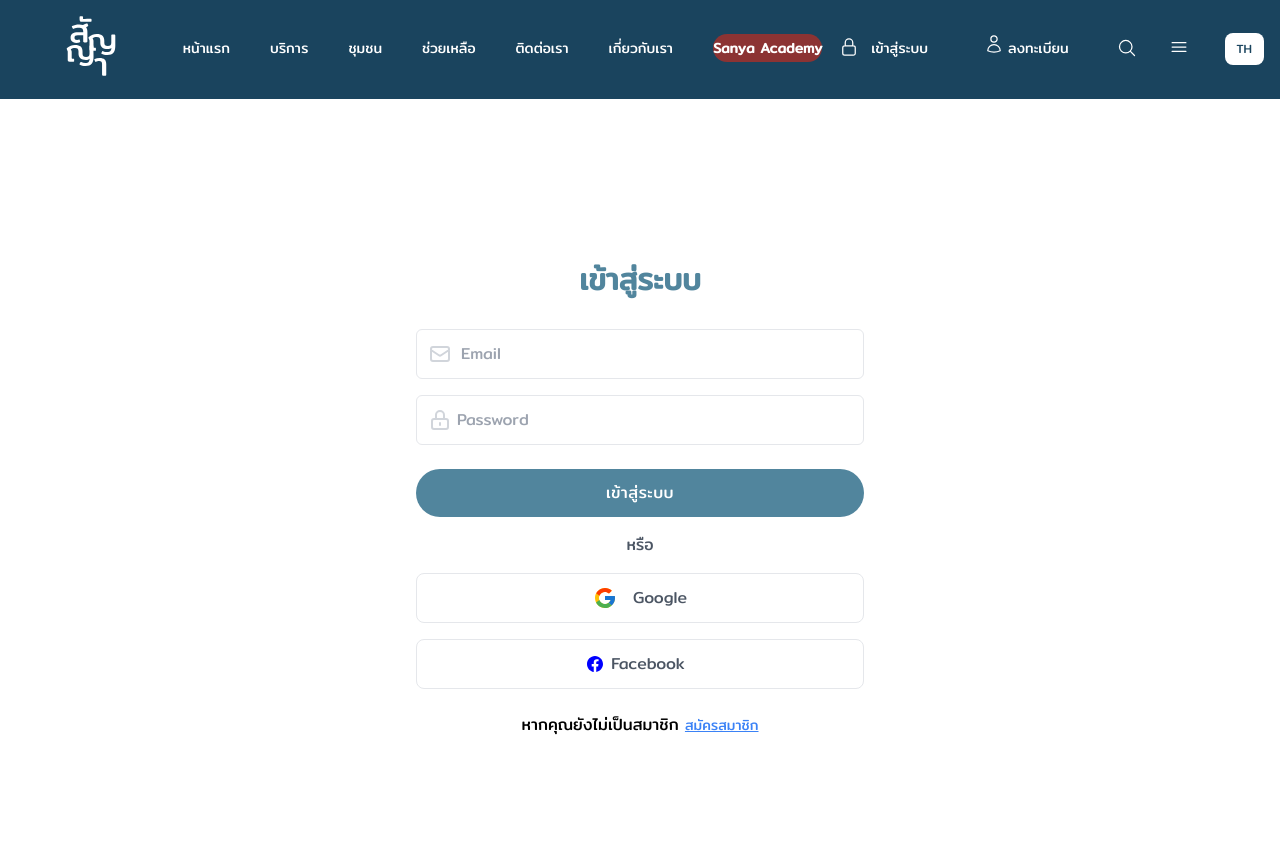
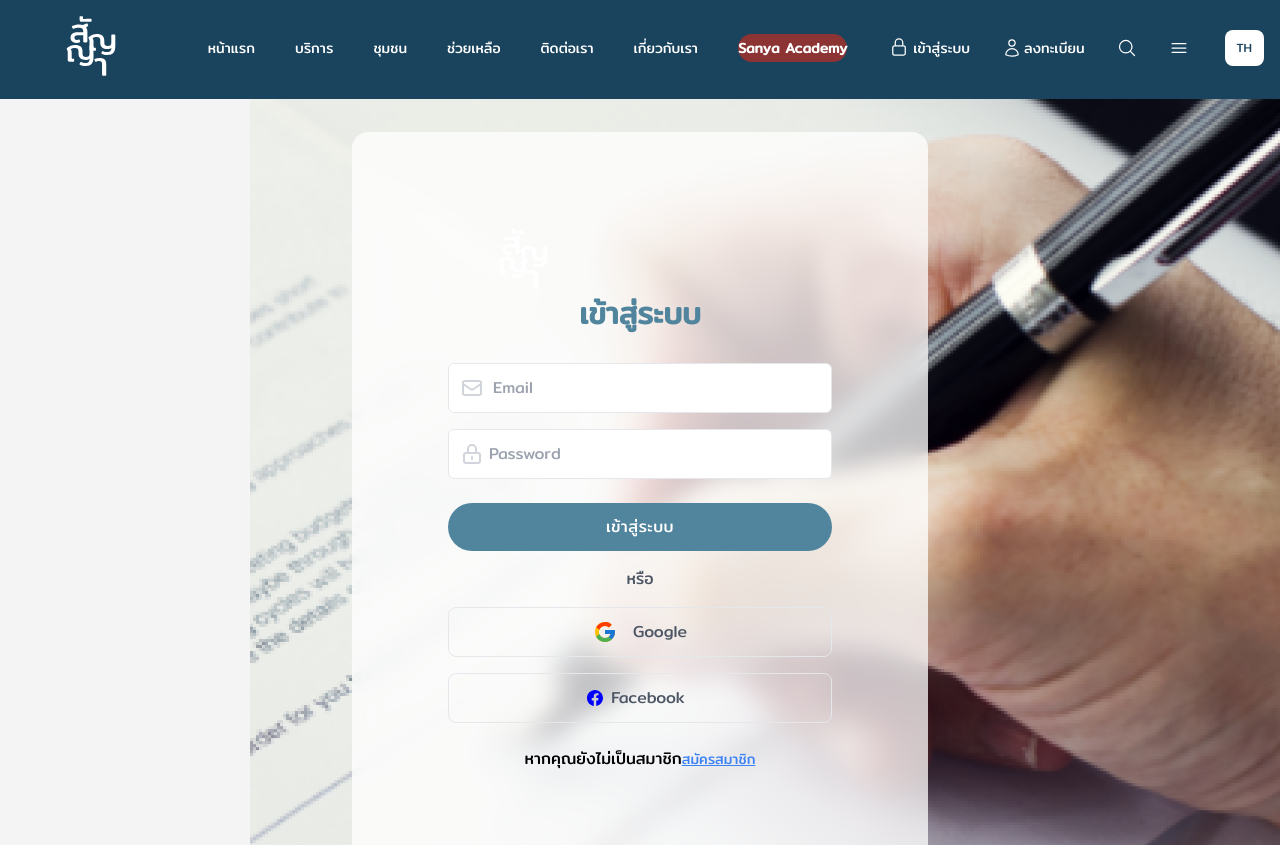
Before and after one commit to sokungz01/sanya-next, a Next.js app: page /customer/login in a window 1280 px wide. Shown: the top 845 px of the page. Built offline with nearby package versions, Linux system fonts and the light colour scheme; no server answers.

Commit message:
fixed navbar not display correctly on md lg csstag

```diff
--- a/components/Bar3Dropdown.tsx
+++ b/components/Bar3Dropdown.tsx
@@ -23,10 +23,10 @@ const Bar3DropDown = ({
   return (
     <>
       <button
-        className="lg:px-0 xl:px-0 xl:py-0 py-2 px-4 rounded-full text-white hover:text-gray-900 hover:bg-gray-100 dark:hover:bg-gray-800 dark:hover:text-white sm:hidden md:hidden"
+        className="lg:px-0 xl:px-0 xl:py-0 py-2 px-4 rounded-full text-white hover:text-gray-900 hover:bg-gray-100 sm:hidden md:hidden"
         onClick={() => setShow(!show)}
       >
-        <Bars3Icon className="h-5 w-5 text-white inline mr-1 -mt-1" />
+        <Bars3Icon className="h-5 w-5 text-white inline mr-1 -mt-1 xl:mt-1" />
 
       </button>
       {show ? (
--- a/components/LanguageDropdown.tsx
+++ b/components/LanguageDropdown.tsx
@@ -14,10 +14,10 @@ const LanguageDropDown = ({
   return (
     <>
       <button
-        className="text-[#1A445E] bg-white text-xs rounded-lg pl-1 pr-1 pt-2 pb-2 -mt-2 sm:hidden md:hidden"
+        className="text-navbar flex bg-white text-xs rounded-lg pl-1 pr-1 pt-2 pb-2 -mt-1 sm:hidden md:hidden"
         onClick={() => setShow(!show)}
       >
-        <span className="mx-2">{name}</span>
+        <p className="px-2 py-0.5">{name}</p>
       </button>
       {show ? (
         <div className="absolute text-sub right-4 w-12 overflow-hidden bg-white rounded-md shadow-xl ">
--- a/components/LoginDropdown.tsx
+++ b/components/LoginDropdown.tsx
@@ -28,7 +28,7 @@ const LoginDropDown = ({
         onClick={() => setShow(!show)}
       >
         <LockClosedIcon className="h-5 w-5 text-white inline mr-1 -mt-1" />
-        <span className="mx-2">{name}</span>
+        <span>{name}</span>
 
       </button>
       {show ? (
--- a/components/Navbar.tsx
+++ b/components/Navbar.tsx
@@ -68,7 +68,7 @@ export default function Navbar({ route }: { route: string }) {
           }`}
         >
           <div className="flex-1 sm:order-1 md:order-1 sm:mt-12 md:mt-12">
-            <ul className="text-sm sm:text-2xl md:text-2xl justify-center items-center space-y-8 lg:flex lg:space-x-6 lg:space-y-0 xl:flex xl:space-x-10 xl:space-y-0">
+            <ul className="text-sm sm:text-2xl md:text-2xl  justify-center items-center space-y-8 lg:flex lg:space-x-4 lg:space-y-0 xl:flex xl:space-x-10 xl:space-y-0">
               {navigation.map((item, idx) => {
                 return (
                   <li key={idx} className="text-white">
@@ -106,7 +106,7 @@ export default function Navbar({ route }: { route: string }) {
             </ul>
           </div>
           <div className="">
-            <ul className="text-sm sm:text-2xl md:text-2xl flex flex-col-reverse space-x-0 lg:space-x-6 lg:flex-row xl:space-x-8 xl:flex-row">
+            <ul className="text-sm sm:text-2xl md:text-2xl flex lg:-mt-2 xl:mt-0 lg:flex-row xl:flex-row xl:space-x-8 lg:space-x-2">
               {status == "authenticated" ? (
                 <li className=" inline md:hidden sm:hidden">
                   <UserDropDown
@@ -117,7 +117,7 @@ export default function Navbar({ route }: { route: string }) {
                 </li>
               ) : (
                 <>
-                  <li className="mt-2 lg:-mt-1 xl:mt-0">
+                  <li>
                       <LoginDropDown
                       name="เข้าสู่ระบบ"
                       menu1="บุคคลทั่วไป"
@@ -129,10 +129,10 @@ export default function Navbar({ route }: { route: string }) {
                         <hr className="h-px ml-2 my-8 bg-gray-300 border-0 w-full "/>
                       </div>
                   </li>
-                  <li className="">
+                  <li>
                     <Link href="#">
-                      <a className="flex xl:-mt-1 lg:px-4 xl:px-4 xl:py-2 lg:py-2 rounded-full text-white hover:text-gray-900 hover:bg-gray-100 md:hover:bg-gray-200 md:hover:text-navbar md:text-navbar sm:hover:bg-gray-200 sm:hover:text-navbar sm:text-navbar">
-                      <UserIcon className="h-5 w-5 text-white inline mr-1 -mt-1 md:hidden sm:hidden" />
+                      <a className="flex xl:-mt-1 xl:py-2 lg:py-2 rounded-full text-white hover:text-gray-900 hover:bg-gray-100 md:hover:bg-gray-200 md:hover:text-navbar md:text-navbar sm:hover:bg-gray-200 sm:hover:text-navbar sm:text-navbar">
+                      <UserIcon className="h-5 w-5 text-white inline mr-0.5 md:hidden sm:hidden" />
                       <p className="sm:ml-8 md:ml-8 sm:w-[90%] md:w-[91.5%] md:-mt-5 sm:-mt-5 -mb-4">ลงทะเบียน</p>
                       <p className=" lg:hidden xl:hidden text-2xl text-navbar -mt-5 -mb-4"> &gt; </p>
                       </a>
@@ -143,10 +143,10 @@ export default function Navbar({ route }: { route: string }) {
                   </li>
                 </>
               )}
-              <li className="lg:mt-1 xl:mt-1 sm:hidden md:hidden">
-                <MagnifyingGlassIcon className="h-5 w-5 text-white" />
+              <li className="sm:hidden md:hidden">
+                <MagnifyingGlassIcon className="h-5 w-5 text-white lg:mt-2 xl:mt-1" />
               </li>
-              <li className="lg:mt-1 xl:mt-1">
+              <li>
                 <Bar3Dropdown
                   menu1="วิธีใช้"
                   link1="#"
@@ -157,7 +157,7 @@ export default function Navbar({ route }: { route: string }) {
                   <hr className="h-px ml-2 my-8 bg-gray-300 border-0 w-full "/>
                 </div>
               </li>
-              <li className="lg:mt-1 xl:mt-1">
+              <li>
                 <LanguageDropDown
                   name="TH"
                   menu1="TH"
--- a/pages/customer/login.tsx
+++ b/pages/customer/login.tsx
@@ -1,12 +1,16 @@
 import React from "react";
-import { signIn,getSession } from "next-auth/react";
+import { signIn, getSession } from "next-auth/react";
 import Link from "next/link";
+import Image from "next/image";
+import sanyaLogo from "../../public/asset/svg/sanyaLogo.svg";
 export default function Login({ providers }: { providers: any[] }) {
   return (
-    <div className="container flex items-center justify-center min-h-screen px-6 mx-auto">
-      <div className="w-full max-w-md">
+    <div className="bg-zinc-100">
+      <div className="bg-sign-paper bg-no-repeat bg-right-top bg-blend-overlay">
+        <div className="container flex items-center justify-center min-h-screen mx-auto ">
+          <div className="backdrop-blur-md w-full max-w-xl bg-white/75 rounded-2xl p-24">
             <form>
-          {/* Image Logo Sanya */}
+              <Image src={sanyaLogo} alt="sanyaLogo" width={150} height={60} />
               <h1 className="text-3xl text-center font-semibold text-main capitalize dark:text-white">
                 เข้าสู่ระบบ
               </h1>
@@ -76,7 +80,7 @@ export default function Login({ providers }: { providers: any[] }) {
                 {/* Google Login */}
                 <a
                   className="flex items-center justify-center px-6 py-3 mt-4 text-gray-600 cursor-pointer transition-colors duration-300 transform border rounded-lg dark:border-gray-700 dark:text-gray-200 hover:bg-gray-50 dark:hover:bg-gray-600"
-              onClick={() => signIn("google", { callbackUrl: '/'})}
+                  onClick={() => signIn("google", { callbackUrl: "/" })}
                 >
                   <svg className="w-6 h-6 mx-2" viewBox="0 0 40 40">
                     <path
@@ -108,18 +112,17 @@ export default function Login({ providers }: { providers: any[] }) {
                     className="bi bi-facebook"
                     viewBox="0 0 16 16"
                   >
-                {" "}
                     <path
                       d="M16 8.049c0-4.446-3.582-8.05-8-8.05C3.58 0-.002 3.603-.002 8.05c0 4.017 2.926 7.347 6.75 7.951v-5.625h-2.03V8.05H6.75V6.275c0-2.017 1.195-3.131 3.022-3.131.876 0 1.791.157 1.791.157v1.98h-1.009c-.993 0-1.303.621-1.303 1.258v1.51h2.218l-.354 2.326H9.25V16c3.824-.604 6.75-3.934 6.75-7.951z"
                       fill="blue"
-                ></path>{" "}
+                    ></path>
                   </svg>
 
                   <span className="mx-2">Facebook</span>
                 </a>
 
                 <div className="mt-6 text-center ">
-              หากคุณยังไม่เป็นสมาชิก{" "}
+                  หากคุณยังไม่เป็นสมาชิก
                   <Link href="/register">
                     <a className="text-sm text-blue-500 underline  dark:text-white">
                       สมัครสมาชิก
@@ -130,9 +133,11 @@ export default function Login({ providers }: { providers: any[] }) {
             </form>
           </div>
         </div>
+      </div>
+    </div>
   );
 }
-export const getServerSideProps = async (context:any) => {
+export const getServerSideProps = async (context: any) => {
   const session = await getSession(context);
   if (session) {
     return {
--- a/pages/index.tsx
+++ b/pages/index.tsx
@@ -6,9 +6,6 @@ import lawyer from "../public/asset/image/lawyer.png";
 import icon1 from "../public/asset/image/icon-sm-1.png";
 import icon2 from "../public/asset/image/icon-sm-2.png";
 import icon3 from "../public/asset/image/icon-sm-3.png";
-import {
-  PencilIcon
-} from "@heroicons/react/24/outline";
 import sampleAvatar from "../public/asset/image/sample_avatar1.jpg";
 import Link from "next/link";
 import ServiceCard from "../components/ServiceCard";
@@ -16,7 +13,7 @@ import LongCard from "../components/LongCard";
 import LawyerCard from "../components/LawyerCard";
 const Home: NextPage = () => {
   return (
-    <div className="px-10 sm:px-10 lg:px-36 bg-hero-pattern bg-zinc-100 ">
+    <div className="px-10 bg-hero-pattern bg-zinc-100 ">
      <div className="lg:ml-2 lg:mr-2 ml-16 mr-16">
      <div className="firstText pt-20 pl-16">
         <h1 className="text-5xl font-bold text-cyan-800 pb-5">
@@ -38,12 +35,12 @@ const Home: NextPage = () => {
             &nbsp;
             <Image src={pen} alt="pen" className="h-24 w-24 bg-white rounded-full"/>
           </div>
-          <button className="bg-cyan-800 text-xl lg:text-md font-bold xl:-ml-16 -ml-20 xl:mt-4 mt-2 xl:mr-4 lg:mr-2 xl:pl-16 pl-20 px-10 py-3 xl:w-96 xl:h-24 lg:w-72 lg:h-24 w-5/6  h-28 text-white rounded-full ">
+          <button className="bg-cyan-800 text-xl xl:text-2xl lg:text-md sm:text-md font-bold xl:-ml-16 -ml-20 xl:mt-4 mt-2 xl:mr-4 lg:mr-2 xl:pl-16 pl-20 px-10 py-3 xl:w-4/5 xl:h-24 lg:w-4/5 lg:h-24 w-5/6  h-28 text-white rounded-full ">
             สร้างสัญญาด้วยตนเอง
           </button>
         </div>
         <div className="flex justify-center mt-3 mb-3 w-full">
-          <button className="bg-cyan-800 text-xl lg:text-md font-bold xl:ml-20 lg:ml-12 xl:mt-4 lg:mt-2 mt-1 px-10 py-3 xl:pr-16 lg:pr-20 pr-20 xl:w-96 xl:h-24 lg:w-72 lg:h-24 w-5/6 h-28 md:w-5/6 text-white rounded-full">
+          <button className="bg-cyan-800 text-xl xl:text-2xl lg:text-md sm:text-md font-bold xl:ml-20 lg:ml-12 xl:mt-4 lg:mt-2 mt-1 px-10 py-3 xl:pr-16 lg:pr-20 pr-20 xl:w-4/5 xl:h-24 lg:w-4/5 lg:h-24 w-5/6 h-28 md:w-5/6 text-white rounded-full">
             JUNIOR LAWYER
             <br />
             ค้นหาผู้ให้บริการด้านกฎหมายเลย!
--- a/tailwind.config.js
+++ b/tailwind.config.js
@@ -16,6 +16,7 @@ module.exports = {
       },
     },
     screens: {
+      xs: { min: "0px", max: "339px" },
       sm: { min: "340px", max: "767px" },
       md: { min: "768px", max: "1023px" },
       lg: { min: "1024px", max: "1279px" },
@@ -26,6 +27,7 @@ module.exports = {
     },
     backgroundImage: {
       "hero-pattern": "url('/asset/image/sanya-bg.png')",
+      "sign-paper": "url('/asset/image/signpaper-bg.png')",
     },
   },
   plugins: [],
```
Also changed, not shown: public/asset/image/signpaper-bg.png (added). Lines whose indentation alone changed are shown as unchanged.
